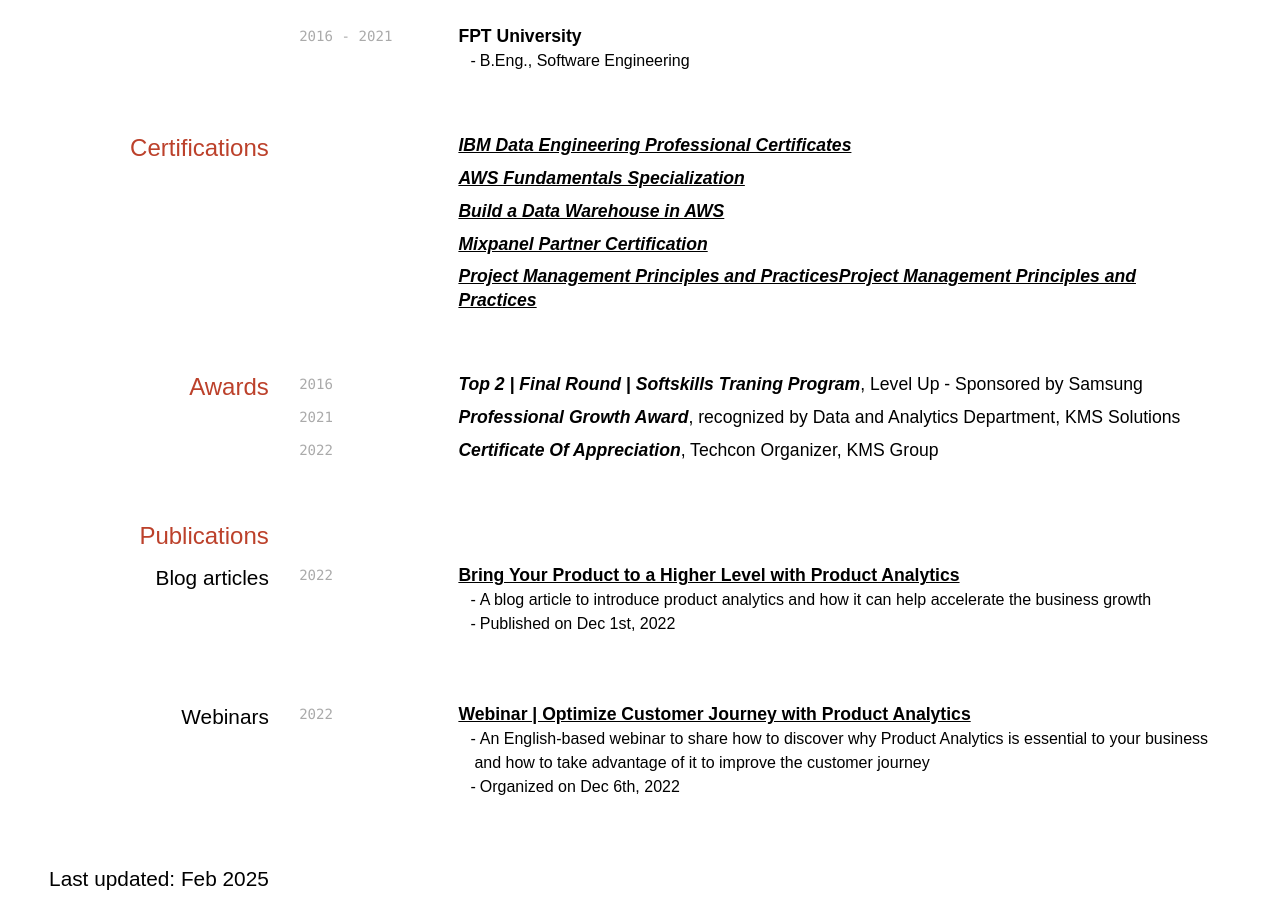
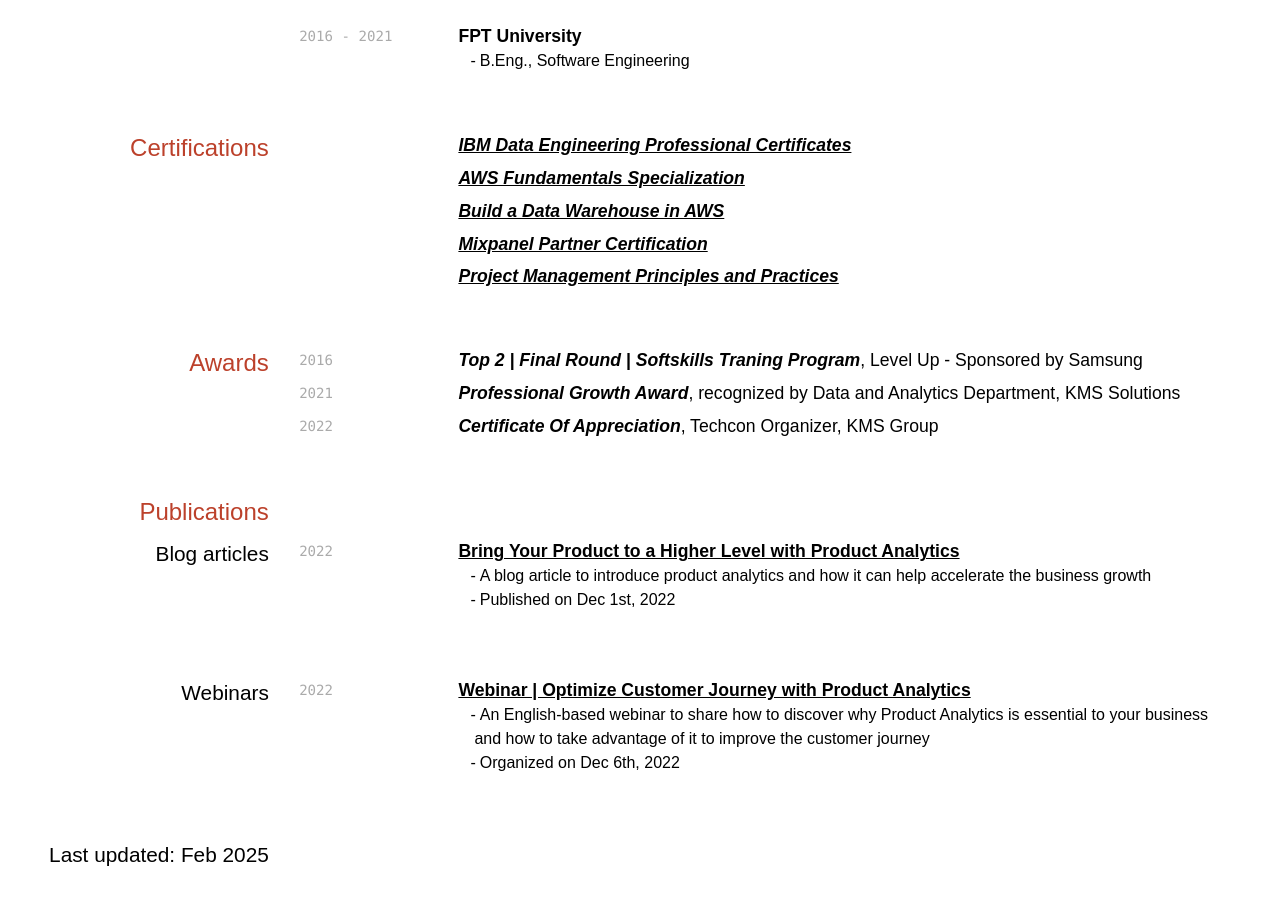
Before and after one commit to tuannnh/cv, a Jekyll site: the page built from index.md, in a window 1280 px wide and 900 px high, scrolled down 4730 px. Built offline with Jekyll 4.4.1, drawn with Linux system fonts in a browser that asks for light colours; nearby versions of some CDN libraries; some web fonts are replaced; a style sheet for code colours, icons or effects is not loaded; after the commit the page ends 5606 px from its top, so only the background shows below that.

Commit message:
Update index.md

```diff
--- a/index.md
+++ b/index.md
@@ -222,7 +222,7 @@ _[Build a Data Warehouse in AWS](https://coursera.org/share/4eb6d36dab7767b017c3
 
 _[Mixpanel Partner Certification](https://verify.skilljar.com/c/p5t24qwt74pq)_
 
-_[Project Management Principles and PracticesProject Management Principles and Practices](https://www.coursera.org/account/accomplishments/specialization/certificate/Y63G6CJ3BT55)_
+_[Project Management Principles and Practices](https://www.coursera.org/account/accomplishments/specialization/certificate/Y63G6CJ3BT55)_
 
 
 ## Awards
```
